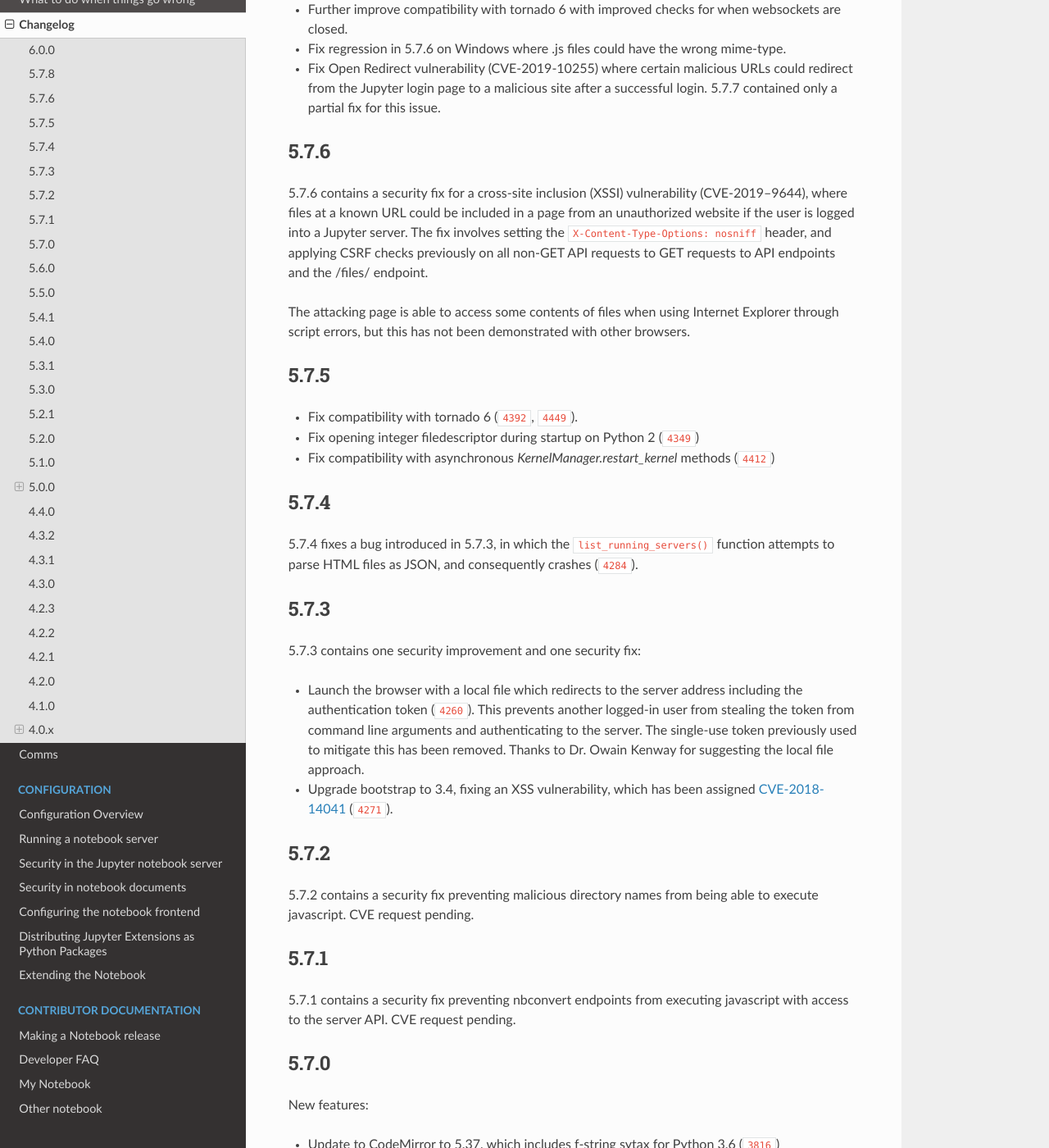
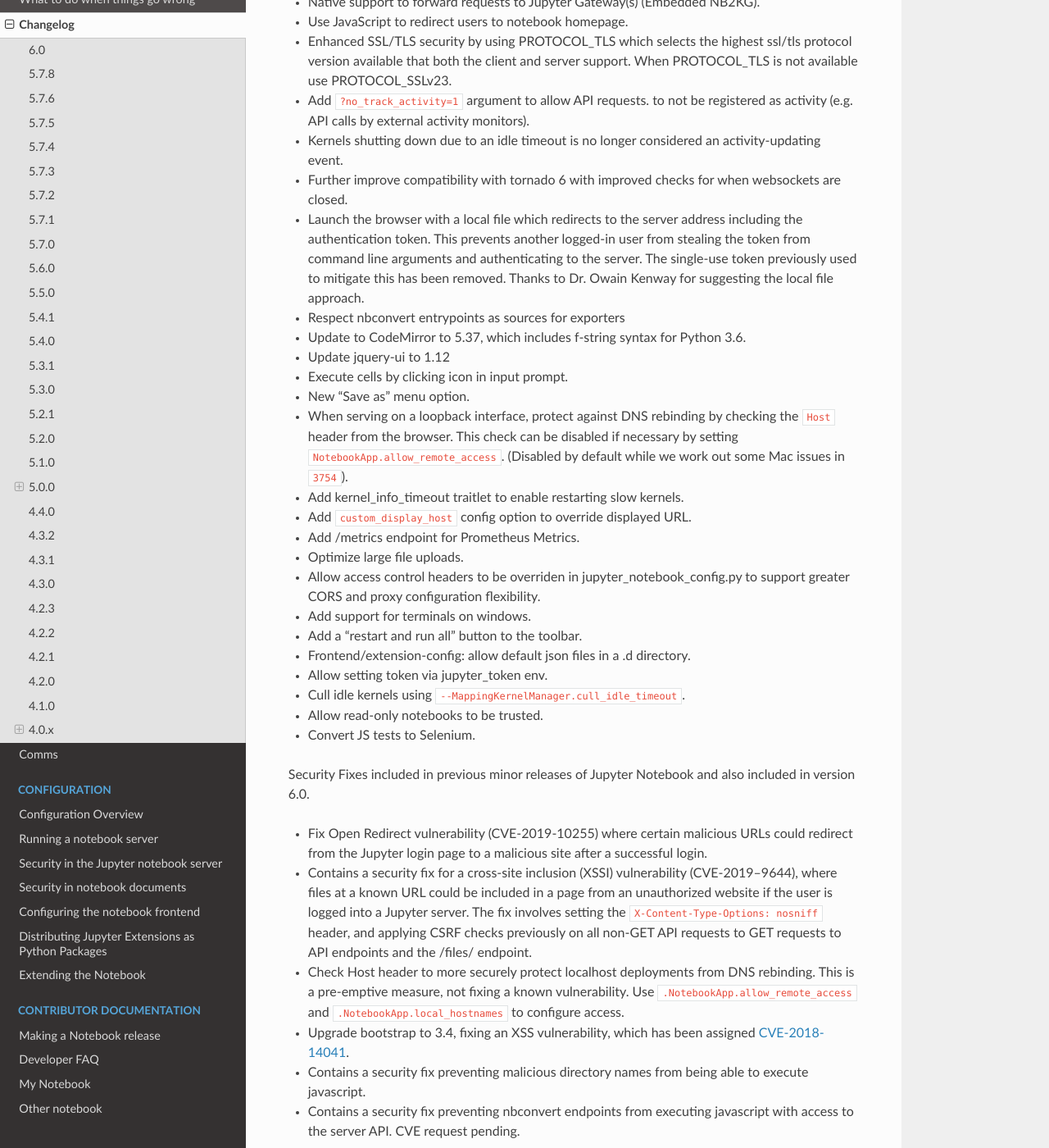
Before and after one commit to jupyter/nbclassic, a Sphinx documentation site: the page built from docs/source/changelog.rst, in a window 1280 px wide and 1400 px high, scrolled down 766 px. Shown: the whole window at 82% size. Built offline with Sphinx 7.4.7 and the Read the Docs theme 2.0.0, drawn with Linux system fonts in a browser that asks for light colours; pages that are not in the unit, such as notebooks, are missing from menus; the version number could not be read and is left out; cross-references to code outside the pages are shown as plain code; some of the changed text lies outside the part shown.

Commit message:
Changelog for Release 6.0 (#4709)
Populate changelog based on commit history and some
new functionality described on 5.x release notes including
a section for security fixes.

```diff
--- a/docs/source/changelog.rst
+++ b/docs/source/changelog.rst
@@ -21,15 +21,227 @@
     Use ``pip install pip --upgrade`` to upgrade pip. Check pip version with
     ``pip --version``.
 
-.. _release-6.0.0:
+.. _release-6.0:
 
-6.0.0
------
+6.0
+---
 
-- add ``?no_track_activity=1`` argument to allow API requests
+This is the first major release of the Jupyter Notebook since version 5.0 (March 2017).
+
+We encourage users to start trying JupyterLab, which has just announced it's 1.0 release in preparation
+for a future transition.
+
+- Remove Python 2.x support in favor of Python 3.5 and higher.
+- Multiple accessibility enhancements and bug-fixes.
+- Multiple translation enhancements and bug-fixes.
+- Remove deprecated ANSI CSS styles.
+- Native support to forward requests to Jupyter Gateway(s) (Embedded NB2KG).
+- Use JavaScript to redirect users to notebook homepage.
+- Enhanced SSL/TLS security by using PROTOCOL_TLS which selects the highest ssl/tls
+  protocol version available that both the client and server support. When PROTOCOL_TLS
+  is not available use PROTOCOL_SSLv23.
+- Add ``?no_track_activity=1`` argument to allow API requests.
   to not be registered as activity (e.g. API calls by external activity monitors).
 - Kernels shutting down due to an idle timeout is no longer considered
   an activity-updating event.
+- Further improve compatibility with tornado 6 with improved
+  checks for when websockets are closed.
+- Launch the browser with a local file which redirects to the server address including
+  the authentication token. This prevents another logged-in user from stealing the token
+  from command line arguments and authenticating to the server.
+  The single-use token previously used to mitigate this has been removed.
+  Thanks to Dr. Owain Kenway for suggesting the local file approach.
+- Respect nbconvert entrypoints as sources for exporters
+- Update to CodeMirror to 5.37, which includes f-string syntax for Python 3.6.
+- Update jquery-ui to 1.12
+- Execute cells by clicking icon in input prompt.
+- New "Save as" menu option.
+- When serving on a loopback interface, protect against DNS rebinding by
+  checking the ``Host`` header from the browser.
+  This check can be disabled if necessary by setting
+  ``NotebookApp.allow_remote_access``.
+  (Disabled by default while we work out some Mac issues in :ghissue:`3754`).
+- Add kernel_info_timeout traitlet to enable restarting slow kernels.
+- Add ``custom_display_host`` config option to override displayed URL.
+- Add /metrics endpoint for Prometheus Metrics.
+- Optimize large file uploads.
+- Allow access control headers to be overriden in jupyter_notebook_config.py to support
+  greater CORS and proxy configuration flexibility.
+- Add support for terminals on windows.
+- Add a "restart and run all" button to the toolbar.
+- Frontend/extension-config: allow default json files in a .d directory.
+- Allow setting token via jupyter_token env.
+- Cull idle kernels using ``--MappingKernelManager.cull_idle_timeout``.
+- Allow read-only notebooks to be trusted.
+- Convert JS tests to Selenium.
+
+
+Security Fixes included in previous minor releases of Jupyter Notebook and also included in version 6.0.
+
+- Fix Open Redirect vulnerability (CVE-2019-10255)
+  where certain malicious URLs could redirect from the Jupyter login page
+  to a malicious site after a successful login.
+
+- Contains a security fix for a cross-site inclusion (XSSI) vulnerability (CVE-2019–9644),
+  where files at a known URL could be included in a page from an unauthorized website if
+  the user is logged into a Jupyter server. The fix involves setting the
+  ``X-Content-Type-Options: nosniff`` header, and applying CSRF checks previously on all
+  non-GET API requests to GET requests to API endpoints and the /files/ endpoint.
+
+- Check Host header to more securely protect localhost deployments from DNS rebinding.
+  This is a pre-emptive measure, not fixing a known vulnerability.
+  Use ``.NotebookApp.allow_remote_access`` and ``.NotebookApp.local_hostnames`` to configure
+  access.
+
+- Upgrade bootstrap to 3.4, fixing an XSS vulnerability, which has been
+  assigned `CVE-2018-14041 <https://nvd.nist.gov/vuln/detail/CVE-2018-14041>`_.
+
+- Contains a security fix preventing malicious directory names
+  from being able to execute javascript.
+
+- Contains a security fix preventing nbconvert endpoints from executing javascript with
+  access to the server API. CVE request pending.
+
+
+
+Thanks for all the contributors:
+
+* AAYUSH SINHA
+* Aaron Hall, MBA
+* Abhinav Sagar
+* Adam Rule
+* Adeel Ahmad
+* Alex Rothberg
+* Amy Skerry-Ryan
+* Anastasis Germanidis
+* Andrés Sánchez
+* Arjun Radhakrishna
+* Arovit Narula
+* Benda Xu
+* Björn Grüning
+* Brian E. Granger
+* Carol Willing
+* Celina Kilcrease
+* Chris Holdgraf
+* Chris Miller
+* Ciaran Langton
+* Damian Avila
+* Dana Lee
+* Daniel Farrell
+* Daniel Nicolai
+* Darío Hereñú
+* Dave Aitken
+* Dave Foster
+* Dave Hirschfeld
+* Denis Ledoux
+* Dmitry Mikushin
+* Dominic Kuang
+* Douglas Hanley
+* Elliott Sales de Andrade
+* Emilio Talamante Lugo
+* Eric Perry
+* Ethan T. Hendrix
+* Evan Van Dam
+* Francesco Franchina
+* Frédéric Chapoton
+* Félix-Antoine Fortin
+* Gabriel
+* Gabriel Nützi
+* Gabriel Ruiz
+* Gestalt LUR
+* Grant Nestor
+* Gustavo Efeiche
+* Harsh Vardhan
+* Heng GAO
+* Hisham Elsheshtawy
+* Hong Xu
+* Ian Rose
+* Ivan Ogasawara
+* J Forde
+* Jason Grout
+* Jessica B. Hamrick
+* Jiaqi Liu
+* John Emmons
+* Josh Barnes
+* Karthik Balakrishnan
+* Kevin Bates
+* Kirit Thadaka
+* Kristian Gregorius Hustad
+* Kyle Kelley
+* Leo Gallucci
+* Lilian Besson
+* Lucas Seiki Oshiro
+* Luciano Resende
+* Luis Angel Rodriguez Guerrero
+* M Pacer
+* Maarten Breddels
+* Mac Knight
+* Madicken Munk
+* Maitiú Ó Ciaráin
+* Marc Udoff
+* Mathis HAMMEL
+* Mathis Rosenhauer
+* Matthias Bussonnier
+* Matthias Geier
+* Max Vovshin
+* Maxime Mouchet
+* Michael Chirico
+* Michael Droettboom
+* Michael Heilman
+* Michael Scott Cuthbert
+* Michal Charemza
+* Mike Boyle
+* Milos Miljkovic
+* Min RK
+* Miro Hrončok
+* Nicholas Bollweg
+* Nitesh Sawant
+* Ondrej Jariabka
+* Park Hae Jin
+* Paul Ivanov
+* Paul Masson
+* Peter Parente
+* Pierre Tholoniat
+* Remco Verhoef
+* Roland Weber
+* Roman Kornev
+* Rosa Swaby
+* Roy Hyunjin Han
+* Sally
+* Sam Lau
+* Samar Sultan
+* Shiti Saxena
+* Simon Biggs
+* Spencer Park
+* Stephen Ward
+* Steve (Gadget) Barnes
+* Steven Silvester
+* Surya Prakash Susarla
+* Syed Shah
+* Sylvain Corlay
+* Thomas Aarholt
+* Thomas Kluyver
+* Tim
+* Tim Head
+* Tim Klever
+* Tim Metzler
+* Todd
+* Tom Jorquera
+* Tyler Makaro
+* Vaibhav Sagar
+* Victor
+* Vidar Tonaas Fauske
+* Vu Minh Tam
+* Vít Tuček
+* Will Costello
+* Will Starms
+* William Hosford
+* Xiaohan Li
+* Yuvi Panda
+* ashley teoh
+* nullptr
+
+
 
 .. _release-5.7.8:
 
@@ -117,7 +329,7 @@
 
 New features:
 
-- Update to CodeMirror to 5.37, which includes f-string sytax for Python 3.6 (:ghpull:`3816`)
+- Update to CodeMirror to 5.37, which includes f-string syntax for Python 3.6 (:ghpull:`3816`)
 - Update jquery-ui to 1.12 (:ghpull:`3836`)
 - Check Host header to more securely protect localhost deployments from DNS rebinding.
   This is a pre-emptive measure, not fixing a known vulnerability (:ghpull:`3766`).
```
